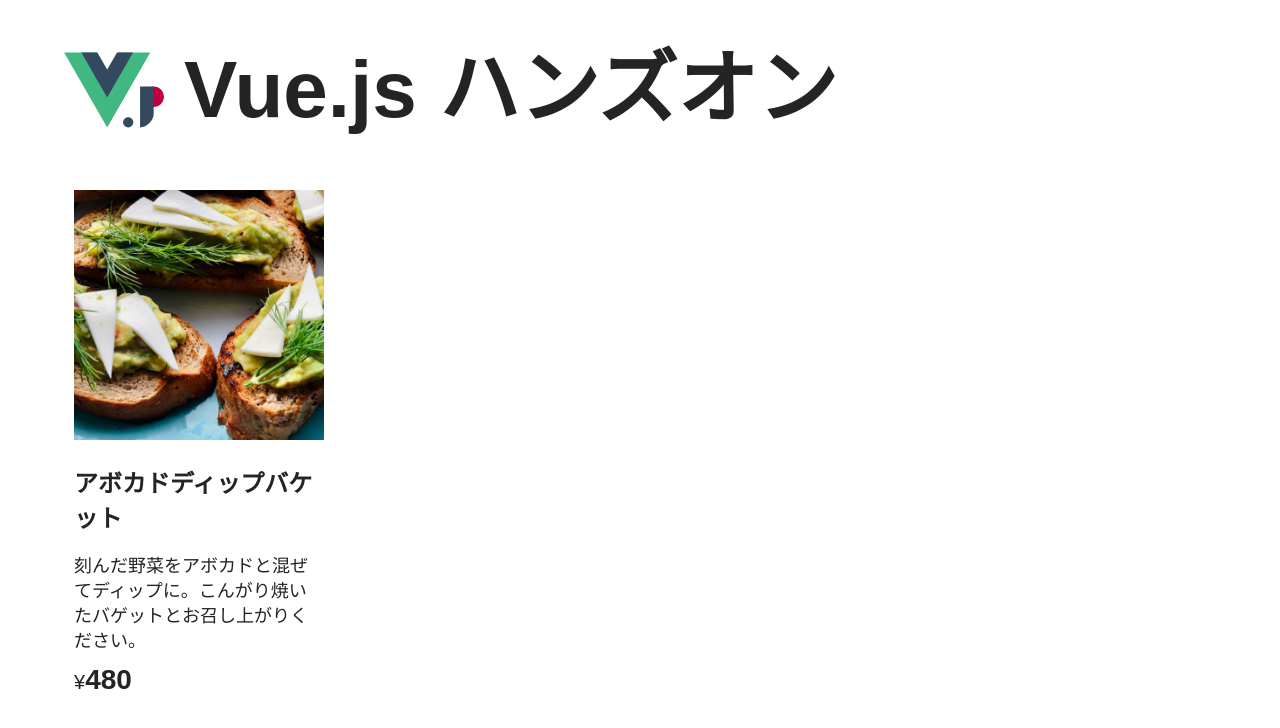
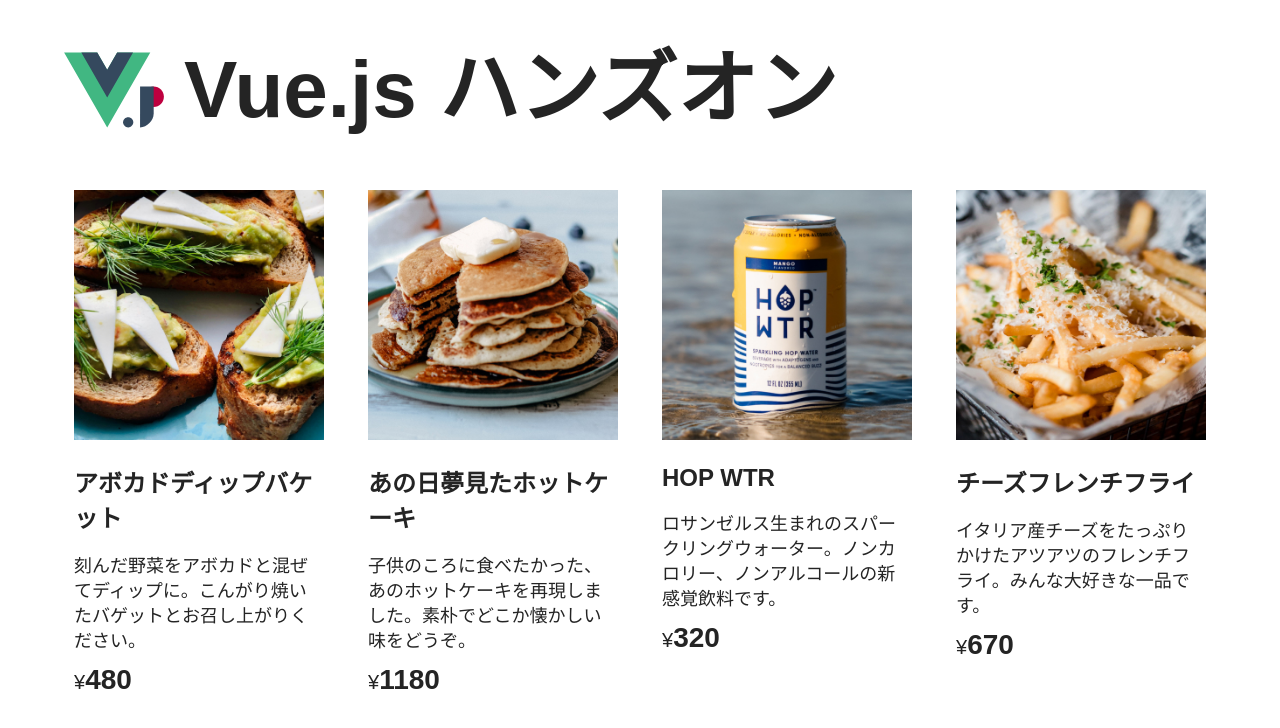
Before and after one commit to kotomi1338/vuefes-handson-2023, a Vue app: page / in a window 1280 px wide. Shown: the top 728 px of the page. Built offline with nearby package versions, Linux system fonts and the light colour scheme.

Commit message:
v-forを使って複数の商品を表示する

```diff
--- a/src/App.vue
+++ b/src/App.vue
@@ -1,13 +1,40 @@
 <script setup>
 import { ref } from 'vue'
-const item = ref({
+
+const items = ref([
+  {
     id: 1,
     name: 'アボカドディップバケット',
     description:
       '刻んだ野菜をアボカドと混ぜてディップに。こんがり焼いたバゲットとお召し上がりください。',
     price: 480,
     image: '/images/item1.jpg'
-})
+  },
+  {
+    id: 2,
+    name: 'あの日夢見たホットケーキ',
+    description:
+      '子供のころに食べたかった、あのホットケーキを再現しました。素朴でどこか懐かしい味をどうぞ。',
+    price: 1180,
+    image: '/images/item2.jpg'
+  },
+  {
+    id: 3,
+    name: 'HOP WTR',
+    description:
+      'ロサンゼルス生まれのスパークリングウォーター。ノンカロリー、ノンアルコールの新感覚飲料です。',
+    price: 320,
+    image: '/images/item3.jpg'
+  },
+  {
+    id: 4,
+    name: 'チーズフレンチフライ',
+    description:
+      'イタリア産チーズをたっぷりかけたアツアツのフレンチフライ。みんな大好きな一品です。',
+    price: 670,
+    image: '/images/item4.jpg'
+  }
+])
 </script>
 
 <template>
@@ -18,6 +45,9 @@
     <h1>Vue.js ハンズオン</h1>
   </header>
   <main class="main">
+    <template
+      v-for="item in items"
+      :key="item.id">
       <div class="item">
         <div class="thumbnail">
           <img
@@ -30,6 +60,7 @@
           <span>¥<span class="price">{{ item.price }}</span></span>
         </div>
       </div>
+    </template>
   </main>
 </template>
 
```
Lines whose indentation alone changed are shown as unchanged.
